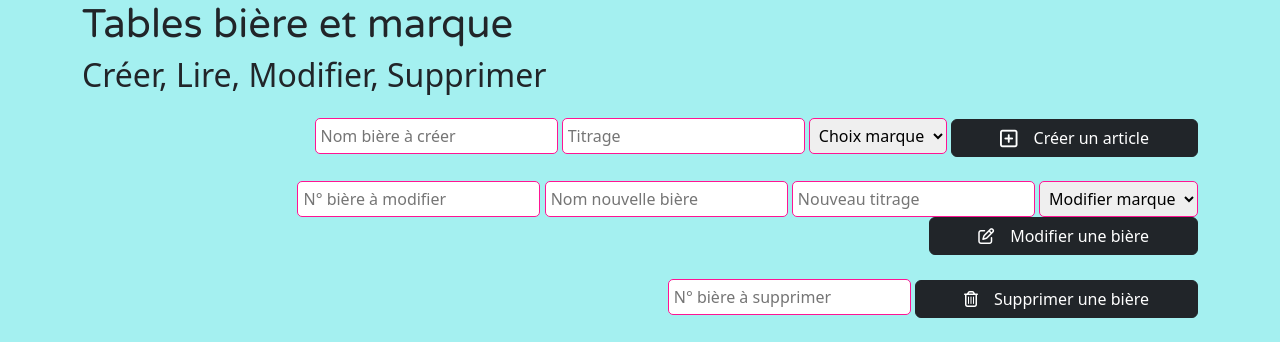
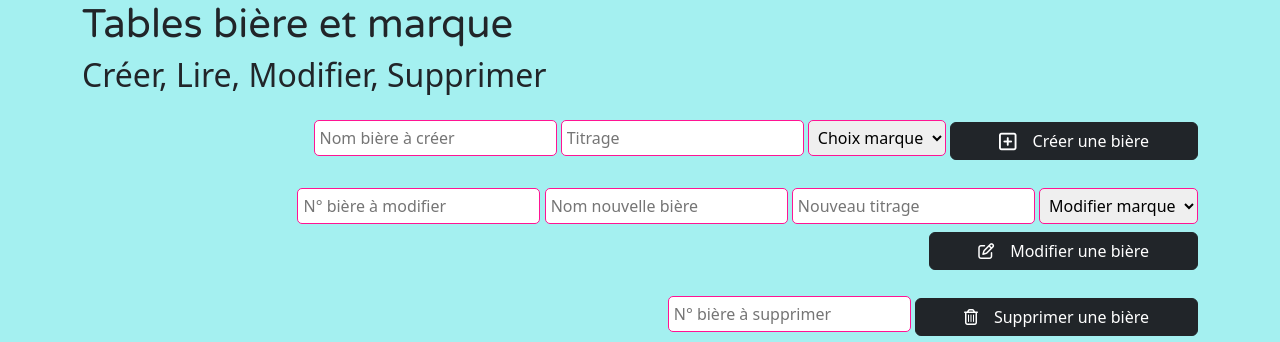
Before and after one commit to gaellewb/bieres-du-monde, a PHP site: page /ecf_sbdm/ComplexCrudController/complexCrud in a window 1280 px wide. Shown: the part 150-492 px from the top of the page. Run offline with PHP 8.4, Linux system fonts and the light colour scheme; data that the repository does not hold is empty.

Commit message:
commentaires

```diff
--- a/app/header.php
+++ b/app/header.php
@@ -51,7 +51,7 @@ function nav_item (string $lien, string $titre): string
             <button class="navbar-toggler" type="button" data-bs-toggle="collapse" data-bs-target="#navbarCollapse" aria-controls="navbarCollapse" aria-expanded="false" aria-label="Toggle navigation">
                 <span class="navbar-toggler-icon"></span>
             </button>
-            <div class="collapse navbar-collapse" id="navbarCollapse">
+            <div class="collapse navbar-collapse text-end" id="navbarCollapse">
                 <ul class="navbar-nav me-auto mb-2 mb-md-0">
                 <?= nav_item('/ecf_sbdm/HomeController/home', 'Accueil') ; ?>
                 <?= nav_item('/ecf_sbdm/BeersController/beers', 'Toutes nos bières') ; ?>
--- a/controllers/HomeController.php
+++ b/controllers/HomeController.php
@@ -11,7 +11,8 @@ class HomeController {
     public function __construct() {
         $this->model = new BeersModel(); // Instanciation de BeersModel pour pouvoir accéder à ses méthodes
     }
-// Méthode index() qui sera appelée lors de l'accès à la page d'accueil
+
+    // Méthode index() qui sera appelée lors de l'accès à la page d'accueil
     public function index() {
         // Appel de la méthode getRandBeers() de l'objet BeersModel pour obtenir des bières aléatoires
         $beers = $this->model->getRandBeers();
--- a/models/SimpleCrudModel.php
+++ b/models/SimpleCrudModel.php
@@ -73,9 +73,7 @@ class SimpleCrudModel extends MainModel {
     }
 
 // METHOD : DELETE COLOR
-    public function getDeleteColors(){
-        // $id =$propertiesColor['ID_COULEUR']
-
+    public function getDeleteColors() {
     // MARCHE PAS : BOUTON pour supprimer sur la même page
         // if (isset($_GET['id'])) {
         //     $id=strip_tags($_GET['id']); // Récupère l'ID à partir des paramètres de l'URL
--- a/router.php
+++ b/router.php
@@ -1,18 +1,18 @@
 <?php
 
-require_once 'app/MainModel.php';
+require_once 'app/MainModel.php'; // Inclusion du fichier MainModel.php
 
-$url = $_SERVER['REQUEST_URI'];
+$url = $_SERVER['REQUEST_URI']; // Récupération de l'URL de la requête
 
-$path = parse_url($url, PHP_URL_PATH);
-$parts = explode('/', $path);
-$page = '/'.end($parts);
+$path = parse_url($url, PHP_URL_PATH); // Extraction du chemin de l'URL
+$parts = explode('/', $path); // Découpage du chemin en parties distinctes
+$page = '/'.end($parts); // Récupération de la dernière partie du chemin (nom de la page)
 
 switch ($page) {
     case '/home':
-        require_once 'controllers/HomeController.php';
-        $controller = new HomeController();
-        $controller->index();
+        require_once 'controllers/HomeController.php'; // Inclusion du fichier du contrôleur HomeController.php
+        $controller = new HomeController(); // Instanciation du contrôleur HomeController
+        $controller->index(); // Appel de la méthode index du contrôleur
         break;
     case '/beers':
         require_once 'controllers/BeersController.php';
@@ -51,7 +51,7 @@ switch ($page) {
         break;
     default:
         require_once 'controllers/ErrorController.php';
-        http_response_code(404);
+        http_response_code(404); // Définition du code de réponse HTTP à 404 (page non trouvée)
         $controller = new ErrorController();
         $controller->index();
         break;
--- a/views/beers.php
+++ b/views/beers.php
@@ -35,8 +35,9 @@ require 'app/header.php';
         <!-- Fin de la boucle -->
         <?php endforeach ?>
         </tbody>
+    </table>
 
-    </table>
+</div>
 
 <?php
 // Inclusion du fichier footer.php
--- a/views/colors/blond.php
+++ b/views/colors/blond.php
@@ -8,7 +8,7 @@ require 'app/header.php';
 
 <div class="container">
 
-<h1>Découvrez nos blondes :</h1>
+    <h1>Découvrez nos blondes :</h1>
 
     <table class="table">
         <thead class="thead-">
--- a/views/complexCrud/complexCrud.php
+++ b/views/complexCrud/complexCrud.php
@@ -15,20 +15,20 @@ require 'app/header.php';
     <form action="" method="POST" class="text-end mb-4">
         <div>
             <input type="text" id="article" name="nomBiere" placeholder="Nom bière à créer">
-            <input type="text" id="titrage" name="titrage" placeholder="Titrage">
+            <input type="text" id="titrage" name="titrage" class="mb-1" placeholder="Titrage">
 
             <select name="marque" id="marque">
                 <option value="">Choix marque</option>
                 <!-- Boucle pour chaque marque dans la variable $creates qui vient de la méthode getCreate, découpage du tablau $creates en ligne $create -->
                 <?php foreach ($creates as $create): ?>
-                    <option value="<?php echo $create['ID_MARQUE'] ?>">
+                    <option value="<?php echo $create['ID_MARQUE']?>">
                         <?php echo $create['NOM_MARQUE'] ?>
                     </option>
                 <!-- Fin de la boucle -->
                 <?php endforeach ?>
             </select>
 
-            <button type="submit" class="btn btn-dark ps-5 pe-5" id="submit1" name="submit1"><i class="fa-regular fa-square-plus fa-lg pe-3"></i>Créer un article
+            <button type="submit" class="mt-1 btn btn-dark ps-5 pe-5" id="submit1" name="submit1"><i class="fa-regular fa-square-plus fa-lg pe-3"></i>Créer une bière
             </button>
         </div>
     </form>
@@ -38,9 +38,7 @@ require 'app/header.php';
         <div class="mb-3">
             <input type="number" name="idBeer" id="idBeer" placeholder="N° bière à modifier">
             <input type="text" name="newNameBeer" id="newNameBeer" placeholder="Nom nouvelle bière">
-
-            <input type="number" id="titrage"  name="titrage" placeholder="Nouveau titrage">
-
+            <input type="number" id="titrage"  name="titrage" class="mt-1 mb-1"  placeholder="Nouveau titrage">
             <select name="marque2" id="marque2">
                 <option value="">Modifier marque</option>
                 <!-- Boucle pour chaque marque dans la variable $updates qui vient de la méthode getUpdate, découpage du tablau $updates en ligne $update -->
@@ -51,8 +49,7 @@ require 'app/header.php';
                 <!-- Fin de la boucle -->
                 <?php endforeach ?>
             </select>
-
-            <button type="submit" class="btn btn-dark ps-5 pe-5" id="submit2" name="submit2"><i class="fa-regular fa-pen-to-square pe-3"></i>Modifier une bière
+            <button type="submit" class="mt-1 btn btn-dark ps-5 pe-5" id="submit2" name="submit2"><i class="fa-regular fa-pen-to-square pe-3"></i>Modifier une bière
             </button>
         </div>
     </form>
@@ -61,7 +58,7 @@ require 'app/header.php';
     <form action="" method="POST" class="text-end mb-4">
         <div>
             <input type="number" id="toDelete" name="toDelete" placeholder="N° bière à supprimer">
-            <button type="submit" class="btn btn-dark ps-5 pe-5" id="submit" name="submit">
+            <button type="submit" class="mt-1 btn btn-dark ps-5 pe-5" id="submit" name="submit">
                 <i class="fa-regular fa-trash-can pe-3"></i>Supprimer une bière
             </button>
         </div>
--- a/views/error.php
+++ b/views/error.php
@@ -7,7 +7,7 @@ require 'app/header.php';
 ?>
 
 <div class="container text-center">
-    <img src="../assets/img/errorPage.png" alt="bouteilles de bières">
+    <h1>La page demandée n'existe pas</h1>
 </div>
 
 <?php
--- a/views/simpleCrud/simpleCrud.php
+++ b/views/simpleCrud/simpleCrud.php
@@ -16,7 +16,7 @@ require 'app/header.php';
         <div>
             <input type="text" id="newColor"  name="newColor" placeholder="Nom couleur à créer">
 
-            <button type="submit" class="btn btn-dark ps-5 pe-5" id="submit1" name="submit"><i class="fa-regular fa-square-plus fa-lg pe-3"></i>Créer une couleur</button>
+            <button type="submit" class="mt-1 btn btn-dark ps-5 pe-5" id="submit1" name="submit"><i class="fa-regular fa-square-plus fa-lg pe-3"></i>Créer une couleur</button>
         </div>
     </form>
 
@@ -27,7 +27,7 @@ require 'app/header.php';
 
             <input type="text" name="newName" id="newName" placeholder="Nom nouvelle couleur">
 
-            <button type="submit" class="btn btn-dark ps-5 pe-5" id="submit2" name="submit"><i class="fa-regular fa-pen-to-square pe-3"></i>Modifier la couleur</button>
+            <button type="submit" class="mt-1 btn btn-dark ps-5 pe-5" id="submit2" name="submit"><i class="fa-regular fa-pen-to-square pe-3"></i>Modifier la couleur</button>
         </div>
     </form>
 
@@ -59,7 +59,7 @@ require 'app/header.php';
         <div>
             <input type="number" id="toDelete" name="toDelete" placeholder="N° couleur à supprimer">
 
-            <button type="submit" class="btn btn-dark ps-5 pe-5" id="submit3" name="submit"><i class="fa-regular fa-trash-can pe-3"></i>Supprimer une couleur</button>
+            <button type="submit" class="mt-1 btn btn-dark ps-5 pe-5" id="submit3" name="submit"><i class="fa-regular fa-trash-can pe-3"></i>Supprimer une couleur</button>
         </div>
     </form>
 
```
